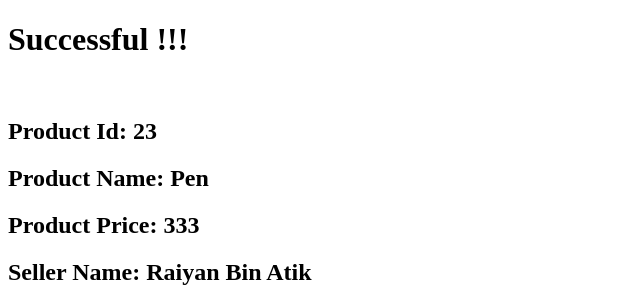
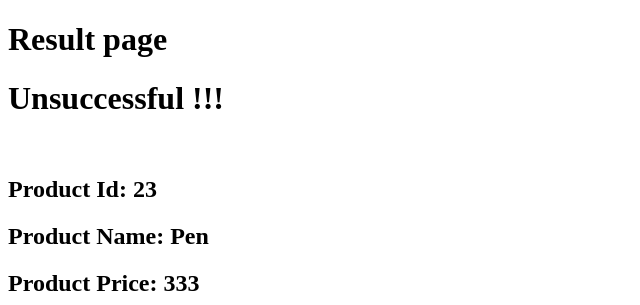
Before and after one commit to raiyan12999/Dokaan-Ghor, a Django app: page /home/cart/23/ in a window 1280 px wide. Shown: the top 305 px of the page, without its empty margins (0-640 px from the left). Run offline with Django 5.2, Linux system fonts and the light colour scheme; data comes from the database, SQL or seed files in the repository; both versions use the stored data as it was after the commit.

Commit message:
update cart

```diff
--- a/home/templates/home/cart.html
+++ b/home/templates/home/cart.html
@@ -1,6 +1,11 @@
 {% extends "home/base.html" %} {% block content %}
 
+<h1>Result page</h1>
+{% if request.user.is_authenticated %}
 <h1>Successful !!!</h1>
+{% else %}
+<h1>Unsuccessful !!!</h1>
+{% endif %}
 
 <br />
 <h2>Product Id: {{current_product.id}}</h2>
--- a/home/views.py
+++ b/home/views.py
@@ -62,7 +62,8 @@ def cart(request, pk):
 
         context = {
             "current_product" : current_product,
-            "cart_name" : current_product.cart
+            "cart_name" : current_product.cart,
+            "user" : logged_user
         }
 
 
```
Also changed, not shown: db.sqlite3.
